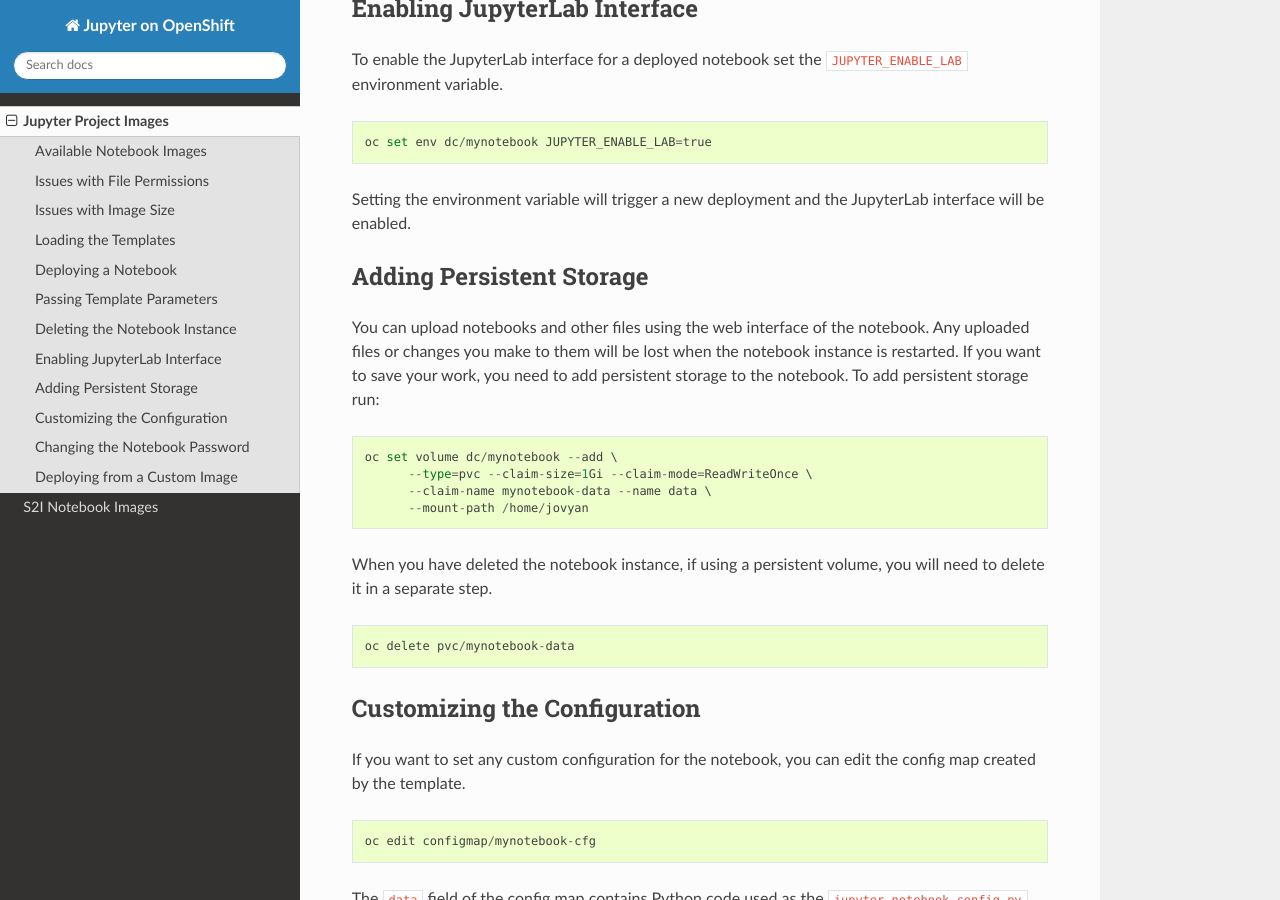
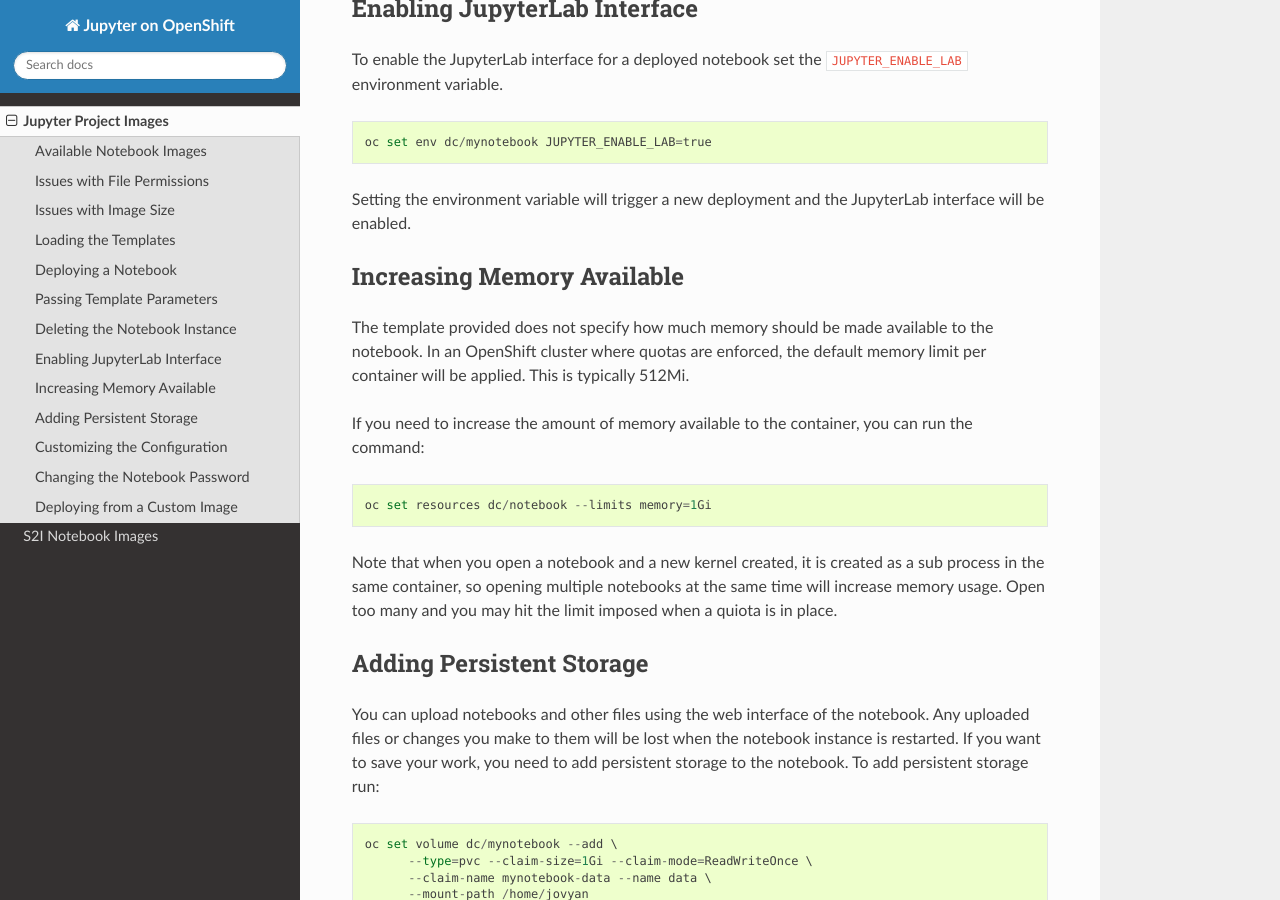
Before and after one commit to jupyter-on-openshift/www-jupyteronopenshift-org, a Sphinx documentation site: the page built from source/jupyter-project-images.rst, in a window 1280 px wide and 900 px high, scrolled down 4179 px. Built offline with Sphinx 7.4.7 and the Read the Docs theme 2.0.0, drawn with Linux system fonts in a browser that asks for light colours.

Commit message:
Add section on memory resources.

```diff
--- a/source/jupyter-project-images.rst
+++ b/source/jupyter-project-images.rst
@@ -17,6 +17,7 @@ configuration.
 .. include:: jupyter-project-images/passing-template-parameters.rst
 .. include:: jupyter-project-images/deleting-the-notebook-instance.rst
 .. include:: jupyter-project-images/enabling-jupyterlab-interface.rst
+.. include:: jupyter-project-images/increasing-memory-available.rst
 .. include:: jupyter-project-images/adding-persistent-storage.rst
 .. include:: jupyter-project-images/customizing-the-configuration.rst
 .. include:: jupyter-project-images/changing-the-notebook-password.rst
--- /dev/null
+++ b/source/jupyter-project-images/increasing-memory-available.rst
@@ -0,0 +1,17 @@
+Increasing Memory Available
+---------------------------
+
+The template provided does not specify how much memory should be made
+available to the notebook. In an OpenShift cluster where quotas are
+enforced, the default memory limit per container will be applied. This
+is typically 512Mi.
+
+If you need to increase the amount of memory available to the container,
+you can run the command::
+
+    oc set resources dc/notebook --limits memory=1Gi
+
+Note that when you open a notebook and a new kernel created, it is created
+as a sub process in the same container, so opening multiple notebooks at
+the same time will increase memory usage. Open too many and you may hit the
+limit imposed when a quiota is in place.
```
